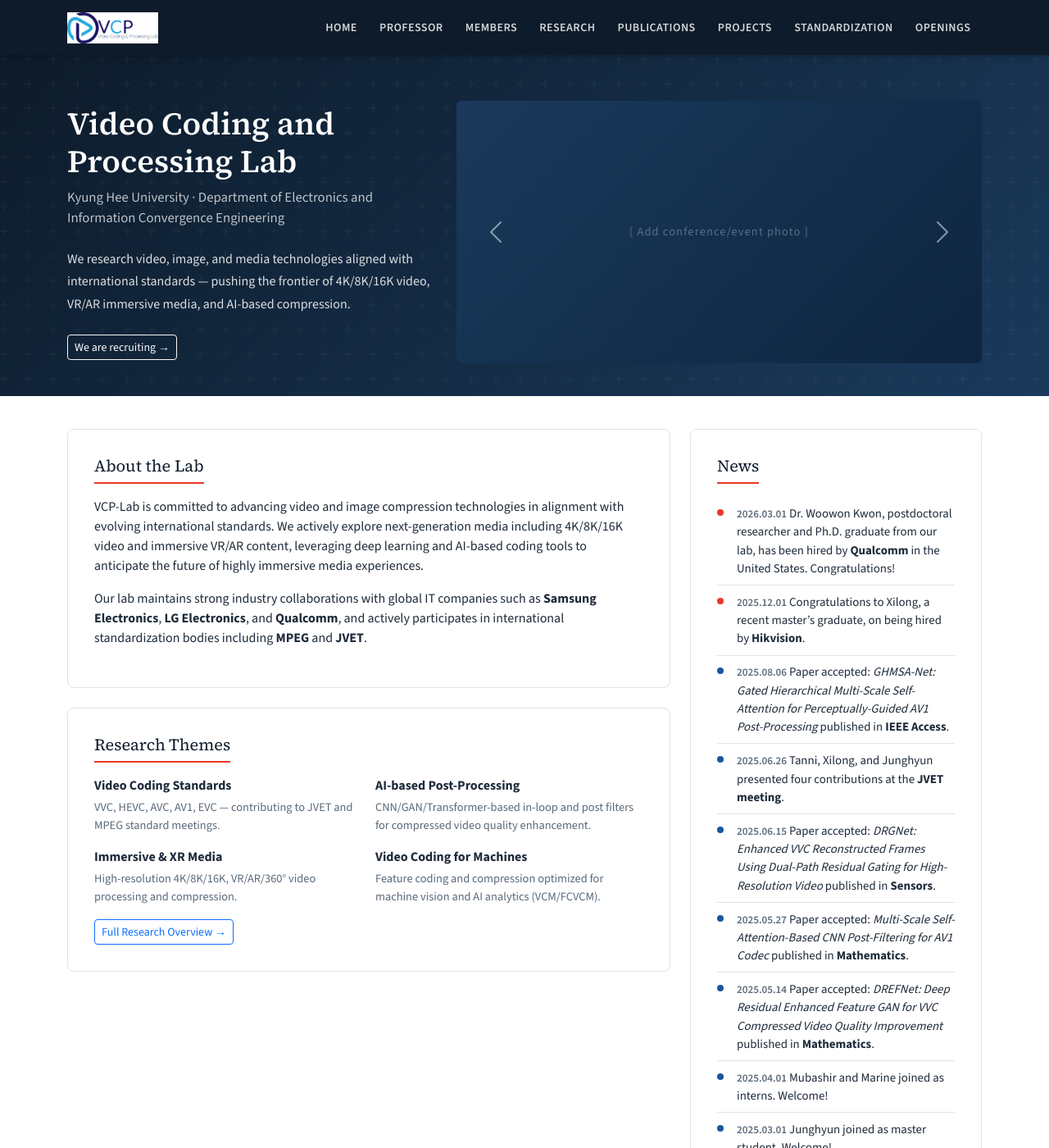
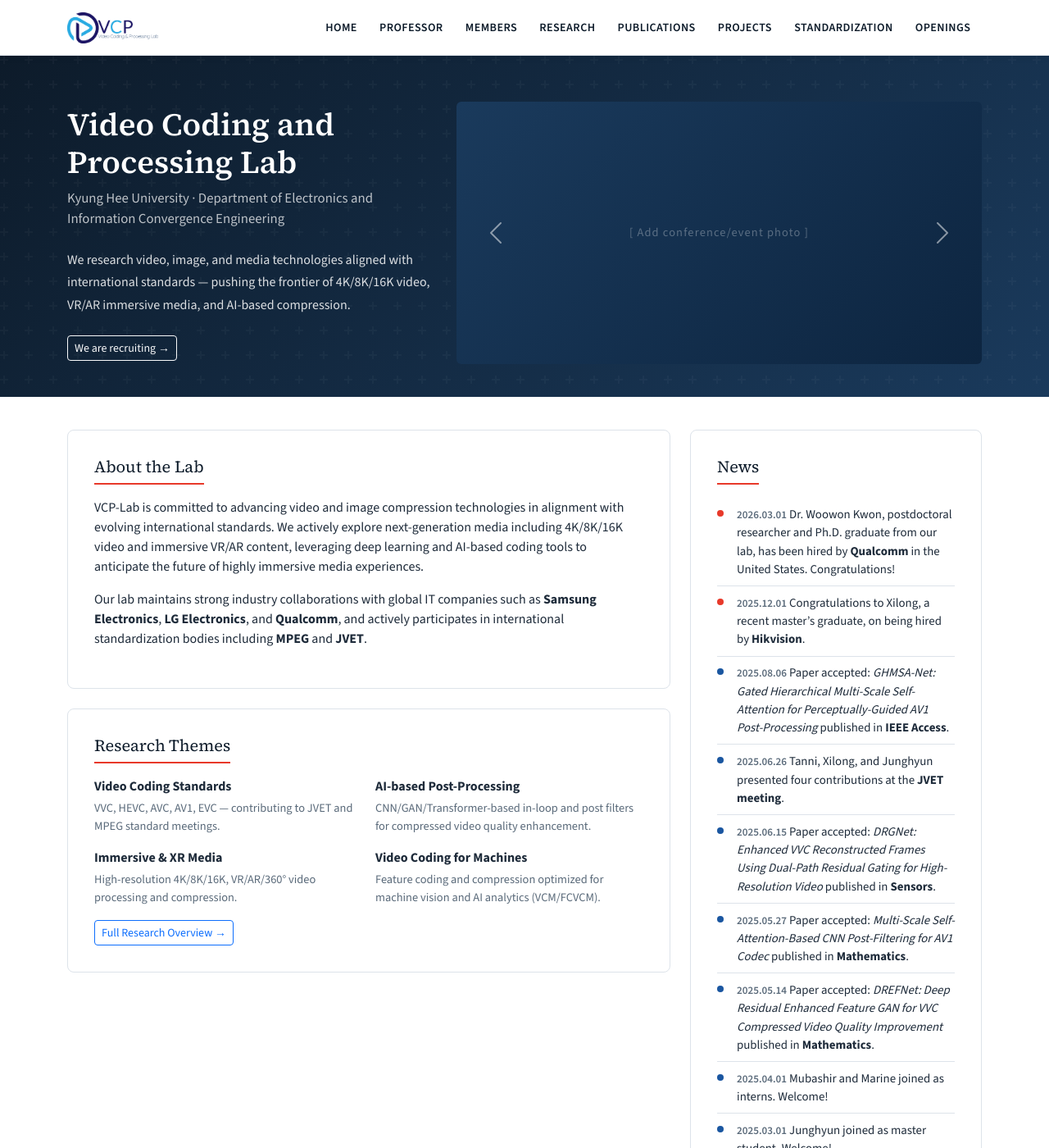
Before and after one commit to hazelran/lab_test2, a Jekyll site: the page built from index.html, in a window 1280 px wide and 1400 px high. Shown: the whole window at 82% size. Built offline with Jekyll 4.4.1, drawn with Linux system fonts in a browser that asks for light colours.

Commit message:
Update main.css

```diff
--- a/css/main.css
+++ b/css/main.css
@@ -53,9 +53,10 @@ h1, h2, h3, h4 {
 
 /* ---------- Navbar ---------- */
 #mainNav {
-  background: var(--navy);
+  background: var(--white);
   padding: 0.6rem 0;
-  box-shadow: 0 2px 8px rgba(0,0,0,0.25);
+  box-shadow: 0 2px 8px rgba(0,0,0,0.08);
+  border-bottom: 1px solid var(--border);
 }
 
 .brand-text {
@@ -68,7 +69,7 @@ h1, h2, h3, h4 {
 .brand-dot { color: var(--accent); margin: 0 1px; }
 
 #mainNav .nav-link {
-  color: rgba(255,255,255,0.82) !important;
+  color: var(--navy) !important;
   font-size: 0.88rem;
   font-weight: 600;
   letter-spacing: 0.03em;
@@ -76,7 +77,14 @@ h1, h2, h3, h4 {
   text-transform: uppercase;
   transition: color 0.2s;
 }
-#mainNav .nav-link:hover { color: var(--white) !important; }
+#mainNav .nav-link:hover { color: var(--accent) !important; }
+
+.navbar-toggler {
+  border-color: var(--navy);
+}
+.navbar-toggler-icon {
+  filter: invert(1) brightness(0); /* dark hamburger icon */
+}
 
 /* ---------- Hero / Slider ---------- */
 .hero-section {
```
